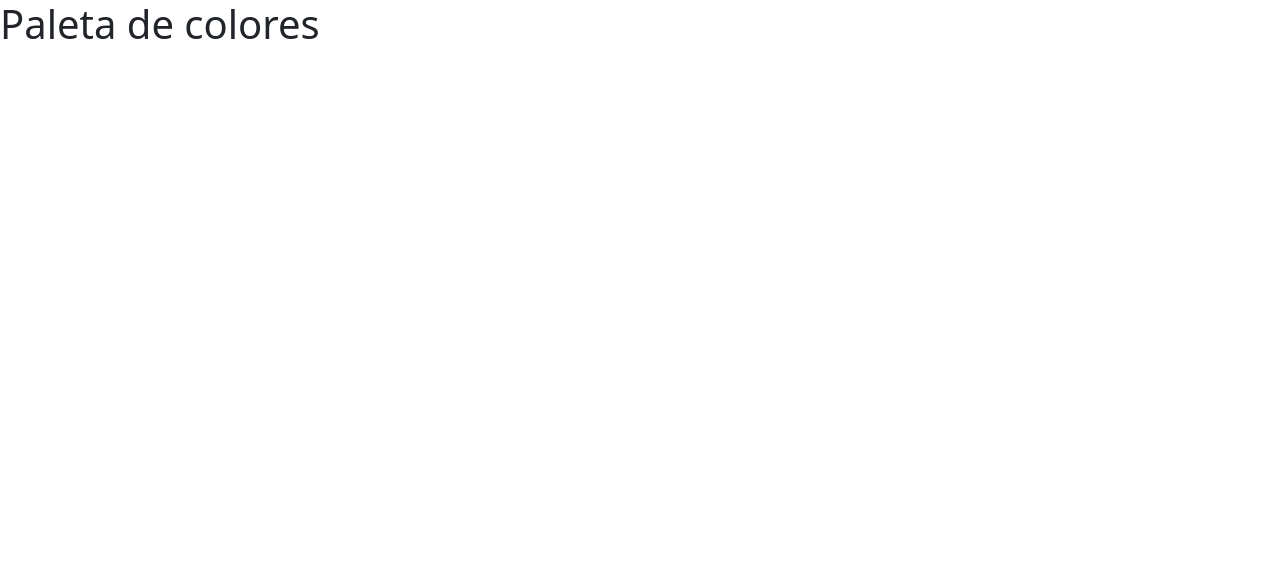
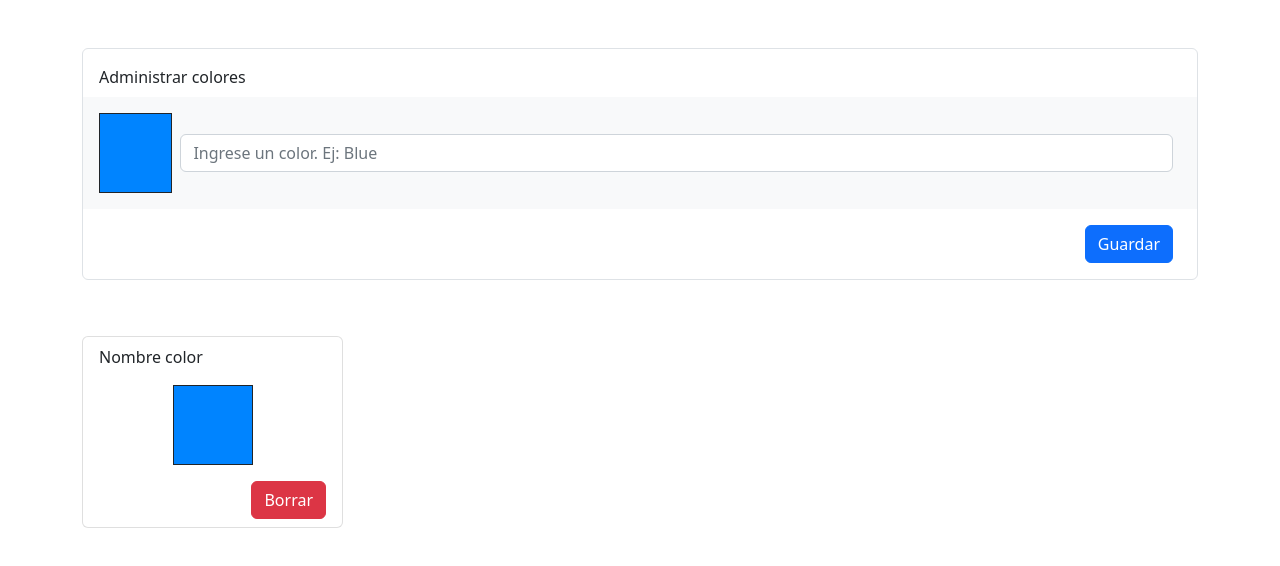
Before and after one commit to 22AGabriel/PaletaColores, a React (Create React App) app: page / in a window 1280 px wide. Shown: the top 566 px of the page. Built offline with nearby package versions, Linux system fonts and the light colour scheme.

Commit message:
maquetado del formulario y la lista de colores

```diff
--- a/public/index.html
+++ b/public/index.html
@@ -24,7 +24,7 @@
       work correctly both with client-side routing and a non-root public URL.
       Learn how to configure a non-root public URL by running `npm run build`.
     -->
-    <title>React App</title>
+    <title>Paleta de colores</title>
   </head>
   <body>
     <noscript>You need to enable JavaScript to run this app.</noscript>
--- a/src/App.jsx
+++ b/src/App.jsx
@@ -1,9 +1,14 @@
 import 'bootstrap/dist/css/bootstrap.min.css';
+import { Container } from "react-bootstrap";
+import FormularioColores from './components/FormularioColores';
+import "./app.css"
 
 function App() {
   return (
     <>
-      <h1>Paleta de colores</h1>
+      <Container className='my-5'>
+        <FormularioColores></FormularioColores>
+      </Container>
     </>
   );
 }
--- /dev/null
+++ b/src/app.css
@@ -0,0 +1,6 @@
+.caja{
+    width: 80px;
+    height: 80px;
+    background-color: rgb(0, 132, 255);
+    border: 1px solid;
+}
--- /dev/null
+++ b/src/components/FormularioColores.jsx
@@ -0,0 +1,28 @@
+import React from 'react';
+import { Button, Form } from 'react-bootstrap';
+import ListaColores from "./ListaColores"
+
+const FormularioColores = () => {
+    return (
+        <>
+            <Form>
+                <Form.Group className='border rounded py-3'>
+                    <Form.Label className='ms-3'>Administrar colores</Form.Label>
+                    <div className='d-flex bg-light p-3'>
+                      <div className='caja'></div>
+                      <Form.Control
+                        className='mx-2 align-self-center'
+                        type="text"
+                        placeholder='Ingrese un color. Ej: Blue'/>
+                    </div>
+                    <div className='d-flex justify-content-end'>
+                    <Button variant="primary" type="submit" className='mt-3 me-4'>Guardar</Button>
+                    </div>
+                </Form.Group>
+                <ListaColores></ListaColores>
+            </Form>
+        </>
+    );
+};
+
+export default FormularioColores;
--- /dev/null
+++ b/src/components/ItemColor.jsx
@@ -0,0 +1,20 @@
+import React from 'react';
+import { Button, ListGroup, Col } from 'react-bootstrap';
+
+const ItemColor = () => {
+    return (
+        <Col xs={6} md={4} lg={3} className="my-2 rounded">
+            <ListGroup.Item>
+                Nombre color
+                <div className='my-3 d-flex justify-content-center'>
+                    <div className='caja'></div>
+                </div>
+                <div className='d-flex justify-content-end'>
+                <Button variant="danger">Borrar</Button>
+                </div>
+            </ListGroup.Item>
+        </Col>
+    );
+};
+
+export default ItemColor;
--- /dev/null
+++ b/src/components/ListaColores.jsx
@@ -0,0 +1,15 @@
+import React from 'react';
+import { ListGroup, Row } from 'react-bootstrap';
+import ItemColor from "./ItemColor"
+
+const ListaColores = () => {
+    return (
+        <ListGroup className="my-5">
+            <Row>
+                <ItemColor></ItemColor>
+            </Row>
+        </ListGroup>
+    );
+};
+
+export default ListaColores;
```
